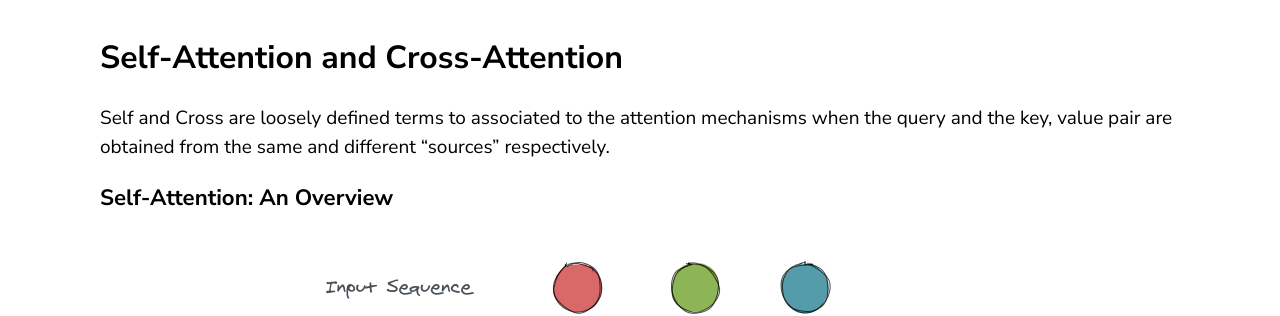
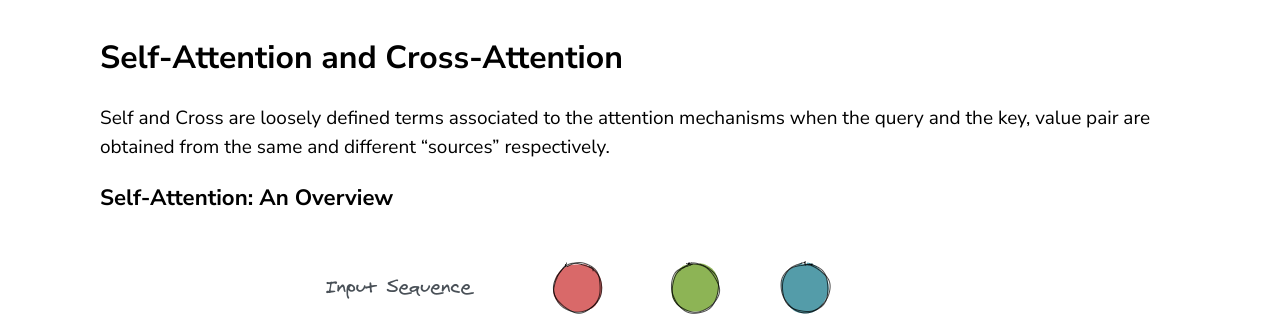
Before and after one commit to LearningTurtle/Blog, a Jekyll site: the page built from _posts/2020-07-25-attention_another_perspective_part2.markdown, in a window 1280 px wide and 900 px high, scrolled down 861 px. Shown: the part 155-471 px from the top of the window. Built offline with Jekyll 4.4.1, drawn with Linux system fonts in a browser that asks for light colours; formulas are drawn with MathJax 3; comment, search, counter and statistics services are not loaded.

Commit message:
fixed grammar and link

```diff
--- a/_posts/2020-07-25-attention_another_perspective_part2.markdown
+++ b/_posts/2020-07-25-attention_another_perspective_part2.markdown
@@ -16,7 +16,7 @@ In the [previous part][1] of this series, we looked at an intuitive explanation
 
 ## Self-Attention and Cross-Attention
 
-Self and Cross are loosely defined terms to associated to the attention mechanisms when the query and the key, value pair are obtained from the same and different "sources" respectively.
+Self and Cross are loosely defined terms associated to the attention mechanisms when the query and the key, value pair are obtained from the same and different "sources" respectively.
 
 ### Self-Attention: An Overview
 
@@ -131,6 +131,6 @@ In the next part of this series, we will look into the details of multi-head att
 2. [Agrawal, A., Lu, J., Antol, M., Zitnick, C., & Batra, D. (2015). VQA: Visual Question Answering arXiv e-prints, arXiv:1505.00468.][3]
 
 
-[1]: https://learningturtle.github.io/Blog/
+[1]: https://learningturtle.github.io/Blog/posts/attention_another_perspective/
 [2]: https://arxiv.org/pdf/1805.08318.pdf
 [3]: https://arxiv.org/pdf/1505.00468.pdf
```
